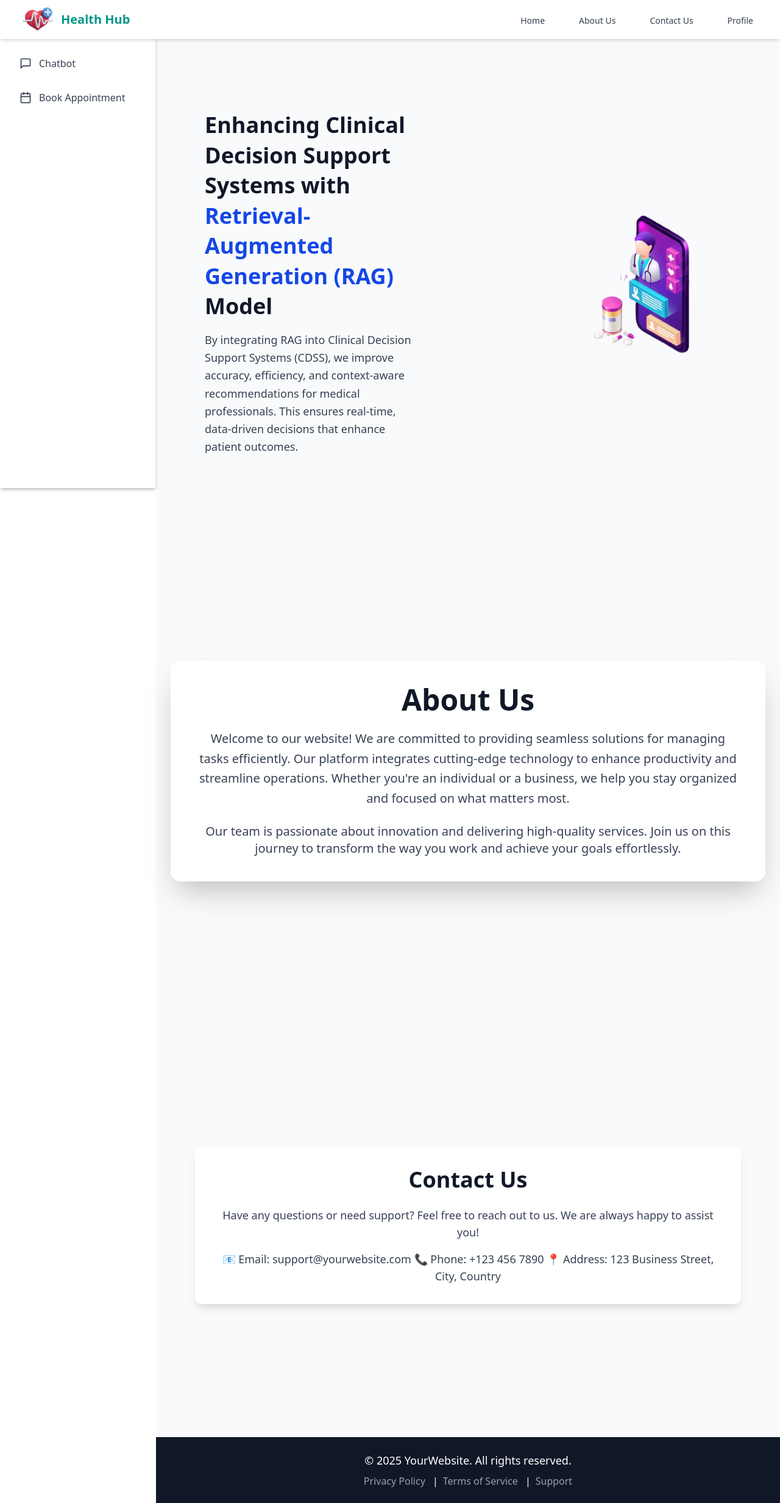
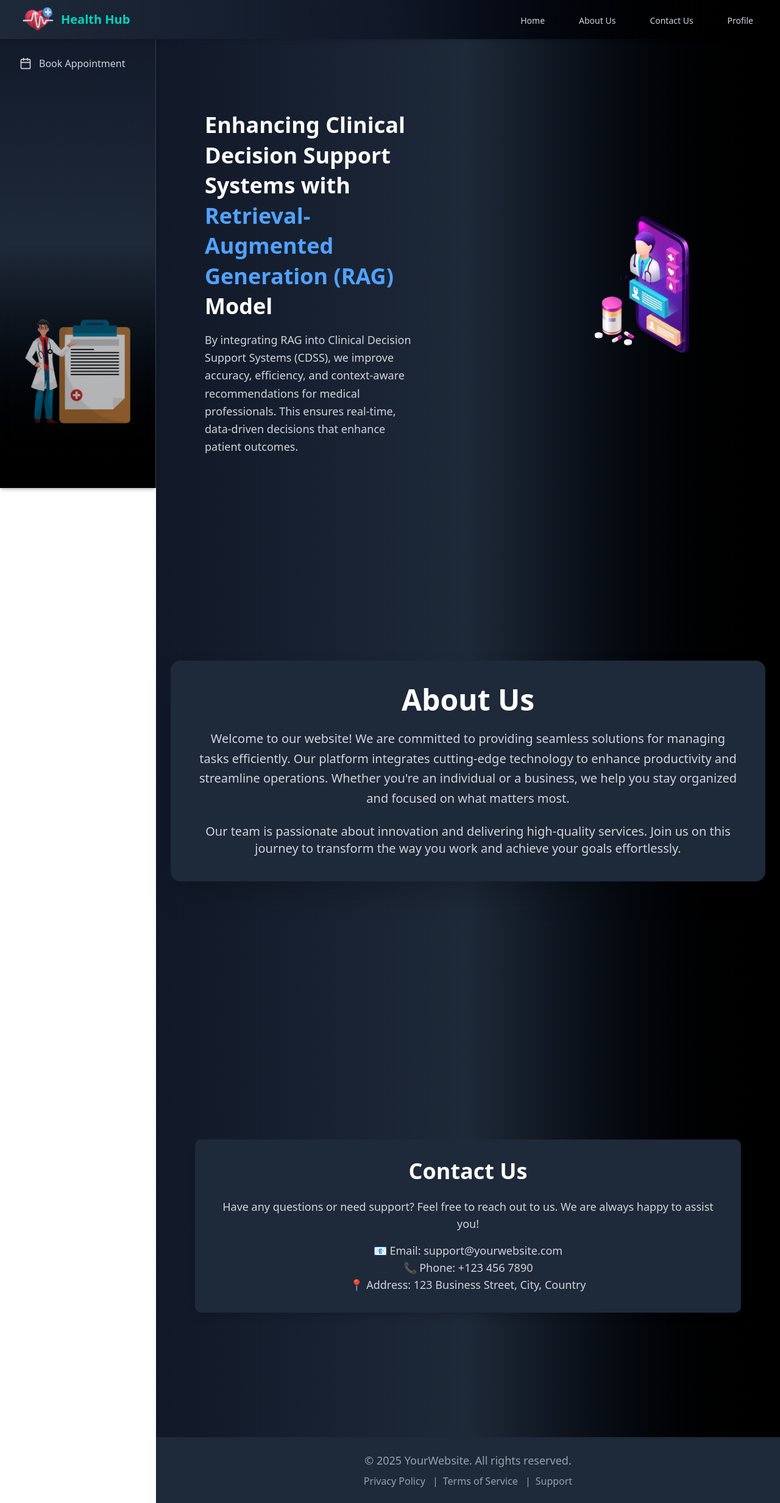
Before and after one commit to Nitish151/Brogrammers_AB2_03, a Next.js app in the folder my-app/: page / in a window 1280 px wide. Shown: the whole page at 61% size. Built offline with nearby package versions, Linux system fonts and the light colour scheme.

Commit message:
dark theme

```diff
--- a/my-app/Components/Home/AboutUs.jsx
+++ b/my-app/Components/Home/AboutUs.jsx
@@ -8,17 +8,17 @@ function AboutUs() {
       initial={{ scale: 0.8, opacity: 0 }}
       animate={{ scale: 1, opacity: 1 }}
       transition={{ duration: 0.6, ease: "easeOut" }}
-      className="flex flex-col items-center justify-center min-h-screen p-6 bg-gray-50"
+      className="flex flex-col items-center justify-center min-h-screen p-6 bg-gradient-to-r from-gray-900 via-gray-800 to-black text-white"
     >
-      <div className="max-w-5xl w-full bg-white shadow-2xl rounded-2xl p-10 text-center">
-        <h1 className="text-5xl font-extrabold mb-6 text-gray-900">About Us</h1>
-        <p className="text-xl text-gray-700 leading-relaxed">
+      <div className="max-w-5xl w-full bg-gray-800 shadow-2xl rounded-2xl p-10 text-center">
+        <h1 className="text-5xl font-extrabold mb-6">About Us</h1>
+        <p className="text-xl text-gray-300 leading-relaxed">
           Welcome to our website! We are committed to providing seamless solutions
           for managing tasks efficiently. Our platform integrates cutting-edge technology
           to enhance productivity and streamline operations. Whether you're an individual
           or a business, we help you stay organized and focused on what matters most.
         </p>
-        <p className="text-xl text-gray-700 mt-6">
+        <p className="text-xl text-gray-300 mt-6">
           Our team is passionate about innovation and delivering high-quality services.
           Join us on this journey to transform the way you work and achieve your goals effortlessly.
         </p>
--- a/my-app/Components/Home/ContactUs.jsx
+++ b/my-app/Components/Home/ContactUs.jsx
@@ -4,36 +4,40 @@ import { motion } from "framer-motion";
 
 function ContactUs() {
   return (
-    <div className="flex flex-col min-h-screen">
+    <div className="flex flex-col min-h-screen bg-gradient-to-r from-gray-900 via-gray-800 to-black text-white">
       {/* Main Content */}
       <motion.div
         initial={{ opacity: 0, y: 20 }}
         animate={{ opacity: 1, y: 0 }}
         transition={{ duration: 0.5 }}
-        className="flex flex-col items-center justify-center flex-grow p-6 bg-gray-50"
+        className="flex flex-col items-center justify-center flex-grow p-6"
       >
-        <div className="max-w-4xl w-full bg-white shadow-lg rounded-lg p-8 text-center">
-          <h1 className="text-4xl font-bold mb-6 text-gray-900">Contact Us</h1>
-          <p className="text-lg text-gray-700">
+        <div className="max-w-4xl w-full bg-gray-800 shadow-lg rounded-lg p-8 text-center">
+          <h1 className="text-4xl font-bold mb-6">Contact Us</h1>
+          <p className="text-lg text-gray-300">
             Have any questions or need support? Feel free to reach out to us.
             We are always happy to assist you!
           </p>
-          <p className="text-lg text-gray-700 mt-4">
+          <p className="text-lg text-gray-300 mt-4">
             📧 Email: support@yourwebsite.com
+          </p>
+          <p className="text-lg text-gray-300">
             📞 Phone: +123 456 7890
+          </p>
+          <p className="text-lg text-gray-300">
             📍 Address: 123 Business Street, City, Country
           </p>
         </div>
       </motion.div>
 
       {/* Footer */}
-      <footer className="bg-gray-900 text-white text-center py-6">
+      <footer className="bg-gray-800 text-gray-400 text-center py-6">
         <div className="container mx-auto">
           <p className="text-lg">&copy; {new Date().getFullYear()} YourWebsite. All rights reserved.</p>
           <div className="mt-2">
-            <a href="#" className="text-gray-400 hover:text-white mx-2">Privacy Policy</a> |
-            <a href="#" className="text-gray-400 hover:text-white mx-2">Terms of Service</a> |
-            <a href="#" className="text-gray-400 hover:text-white mx-2">Support</a>
+            <a href="#" className="hover:text-white mx-2">Privacy Policy</a> |
+            <a href="#" className="hover:text-white mx-2">Terms of Service</a> |
+            <a href="#" className="hover:text-white mx-2">Support</a>
           </div>
         </div>
       </footer>
--- a/my-app/Components/Home/Home.jsx
+++ b/my-app/Components/Home/Home.jsx
@@ -1,12 +1,11 @@
-"use client"
+"use client";
 
 import React from "react";
 import { motion } from "framer-motion";
 
 function Home() {
   return (
-    <div className="flex flex-col md:flex-row items-center justify-between px-6 md:px-20 py-12 bg-gray-50 min-h-screen">
-
+    <div className="flex flex-col md:flex-row items-center justify-between px-6 md:px-20 py-12 bg-gradient-to-r from-gray-900 via-gray-800 to-black text-white min-h-screen">
       {/* Left Section - Text with Framer Motion */}
       <motion.div
         className="md:w-2/5 text-center md:text-left"
@@ -14,11 +13,11 @@ function Home() {
         animate={{ opacity: 1, y: 0 }}
         transition={{ duration: 1 }}
       >
-        <h1 className="text-lg md:text-4xl font-bold text-gray-900 leading-snug">
+        <h1 className="text-lg md:text-4xl font-bold leading-snug">
           Enhancing Clinical Decision Support Systems with{" "}
-          <span className="text-blue-700">Retrieval-Augmented Generation (RAG)</span> Model
+          <span className="text-blue-400">Retrieval-Augmented Generation (RAG)</span> Model
         </h1>
-        <p className="mt-4 text-sm md:text-lg text-gray-700 leading-relaxed">
+        <p className="mt-4 text-sm md:text-lg text-gray-300 leading-relaxed">
           By integrating RAG into Clinical Decision Support Systems (CDSS), we improve accuracy, efficiency, and
           context-aware recommendations for medical professionals. This ensures real-time, data-driven decisions
           that enhance patient outcomes.
@@ -34,7 +33,7 @@ function Home() {
         <img
           src="./HomeBackGround.png"
           alt="Clinical Decision Support"
-          className="w-full max-w-7xl mix-blend-multiply object-cover"
+          className="w-full max-w-7xl mix-blend-lighten object-cover"
         />
       </motion.div>
     </div>
--- a/my-app/Components/Navbar/Navbar.jsx
+++ b/my-app/Components/Navbar/Navbar.jsx
@@ -1,4 +1,5 @@
 "use client";
+
 import React, { useState } from "react";
 import Link from "next/link";
 import Image from "next/image";
@@ -25,13 +26,13 @@ const Navbar = () => {
   };
 
   return (
-    <nav className="bg-white shadow-md fixed top-0 w-full z-50">
+    <nav className="bg-gradient-to-r from-gray-800 via-gray-900 to-black shadow-md fixed top-0 w-full z-50 text-white">
       <div className="max-w-7xl mx-auto px-4 sm:px-6 lg:px-8">
         <div className="flex justify-between h-16">
           <div className="flex items-center">
             <Link href="/" className="flex items-center">
               <Image src="/logo.png" alt="Health Hub Logo" width={60} height={60} className="mr-2" />
-              <span className="text-xl font-semibold text-teal-600">Health Hub</span>
+              <span className="text-xl font-semibold text-teal-400">Health Hub</span>
             </Link>
           </div>
           <div className="flex items-center">
@@ -40,19 +41,18 @@ const Navbar = () => {
                 <button
                   key={link}
                   onClick={() => handleSetActive(link)}
-                  className={`px-3 pt-1 text-sm font-medium ${
-                    activeLink === link && pathname === "/"
-                      ? "text-teal-600 border-b-2 border-teal-600"
-                      : "text-gray-700 hover:text-teal-600 hover:border-b-2 hover:border-teal-600"
-                  }`}
+                  className={`px-3 pt-1 text-sm font-medium ${activeLink === link && pathname === "/"
+                      ? "text-teal-400 border-b-2 border-teal-400"
+                      : "text-gray-300 hover:text-teal-400 hover:border-b-2 hover:border-teal-400"
+                    }`}
                 >
                   {link === "#home"
                     ? "Home"
                     : link === "#about"
-                    ? "About Us"
-                    : link === "#contact"
-                    ? "Contact Us"
-                    : "Profile"}
+                      ? "About Us"
+                      : link === "#contact"
+                        ? "Contact Us"
+                        : "Profile"}
                 </button>
               ))}
             </div>
--- a/my-app/Components/Sidebar/Sidebar.jsx
+++ b/my-app/Components/Sidebar/Sidebar.jsx
@@ -8,32 +8,17 @@ const Sidebar = () => {
   const pathname = usePathname(); // Get current route
 
   return (
-    <div className="flex flex-col h-screen bg-white border-r border-gray-200 w-64 shadow-md">
+    <div className="flex flex-col h-screen bg-gradient-to-b from-gray-900 via-gray-800 to-black border-r border-gray-700 w-64 shadow-md text-white">
       {/* Sidebar Menu */}
       <nav className="flex-grow px-4 py-6">
         <ul className="space-y-2">
           <li>
             <Link
-              href="/dashboard"
-              className={`flex items-center px-4 py-3 rounded-lg transition-colors ${
-                pathname === "/dashboard"
-                  ? "bg-teal-50 text-teal-600 font-semibold"
-                  : "text-gray-700 hover:bg-teal-50 hover:text-teal-600"
-              }`}
-            >
-              <Home className="w-5 h-5 mr-3" />
-              <span>Dashboard</span>
-            </Link>
-          </li>
-
-          <li>
-            <Link
               href="/chatbot"
-              className={`flex items-center px-4 py-3 rounded-lg transition-colors ${
-                pathname === "/chatbot"
-                  ? "bg-teal-50 text-teal-600 font-semibold"
-                  : "text-gray-700 hover:bg-teal-50 hover:text-teal-600"
-              }`}
+              className={`flex items-center px-4 py-3 rounded-lg transition-colors ${pathname === "/chatbot"
+                ? "bg-gradient-to-r from-teal-600 to-teal-800 text-white font-semibold"
+                : "text-gray-300 hover:bg-gradient-to-r hover:from-teal-600 hover:to-teal-800 hover:text-white"
+                }`}
             >
               <MessageSquare className="w-5 h-5 mr-3" />
               <span>Chatbot</span>
@@ -43,11 +28,10 @@ const Sidebar = () => {
           <li>
             <Link
               href="/appointments"
-              className={`flex items-center px-4 py-3 rounded-lg transition-colors ${
-                pathname === "/appointments"
-                  ? "bg-teal-50 text-teal-600 font-semibold"
-                  : "text-gray-700 hover:bg-teal-50 hover:text-teal-600"
-              }`}
+              className={`flex items-center px-4 py-3 rounded-lg transition-colors ${pathname === "/appointments"
+                ? "bg-gradient-to-r from-teal-600 to-teal-800 text-white font-semibold"
+                : "text-gray-300 hover:bg-gradient-to-r hover:from-teal-600 hover:to-teal-800 hover:text-white"
+                }`}
             >
               <Calendar className="w-5 h-5 mr-3" />
               <span>Book Appointment</span>
@@ -55,6 +39,15 @@ const Sidebar = () => {
           </li>
         </ul>
       </nav>
+
+      {/* Sidebar Image */}
+      <div className="px-4 pb-20 opacity-70">
+        <img
+          src="/sidebarimg.png"
+          alt="Sidebar Image"
+          className="w-full h-auto rounded-lg shadow-lg"
+        />
+      </div>
     </div>
   );
 };
```
Also changed, not shown: my-app/app/appointments/page.jsx (+12 -23 lines), my-app/app/chatbot/page.jsx (+12 -13 lines), my-app/public/sidebarimg.png (added), my-app/public/sidebarimg2.png (added).
